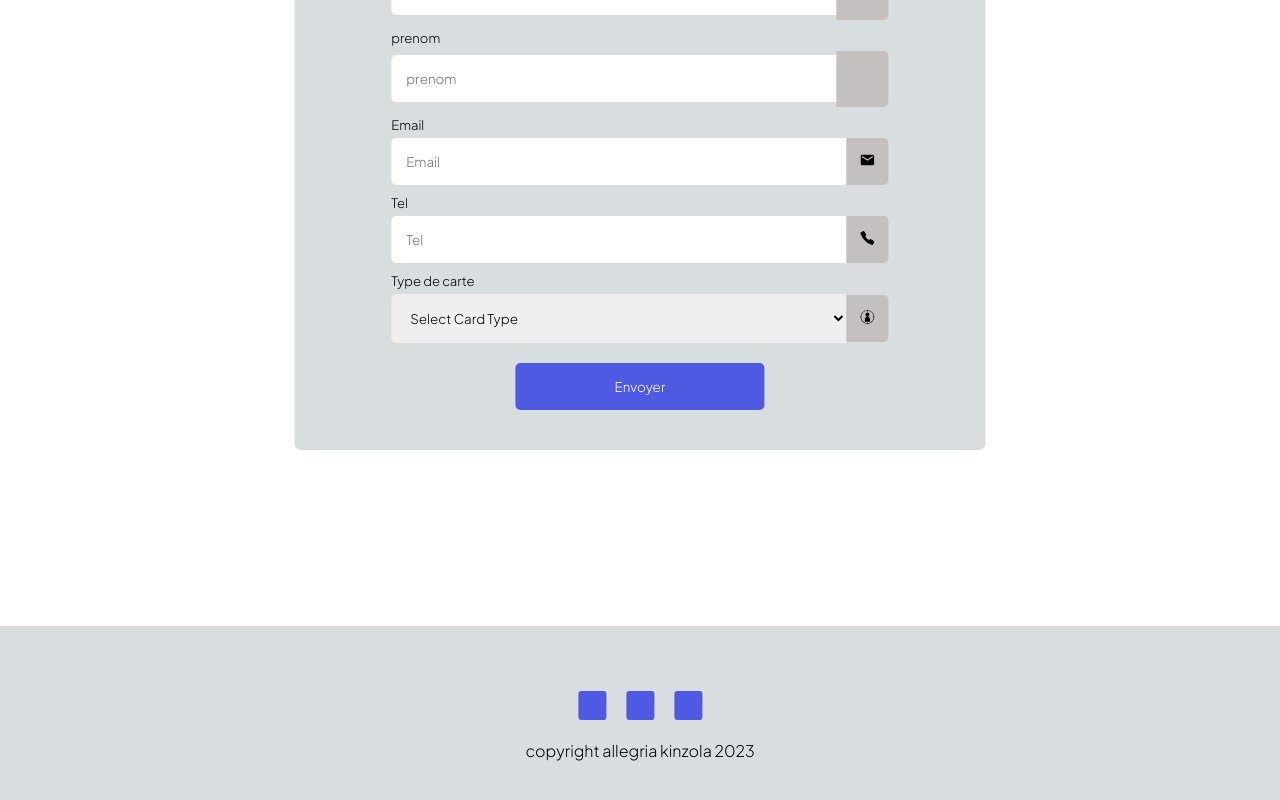
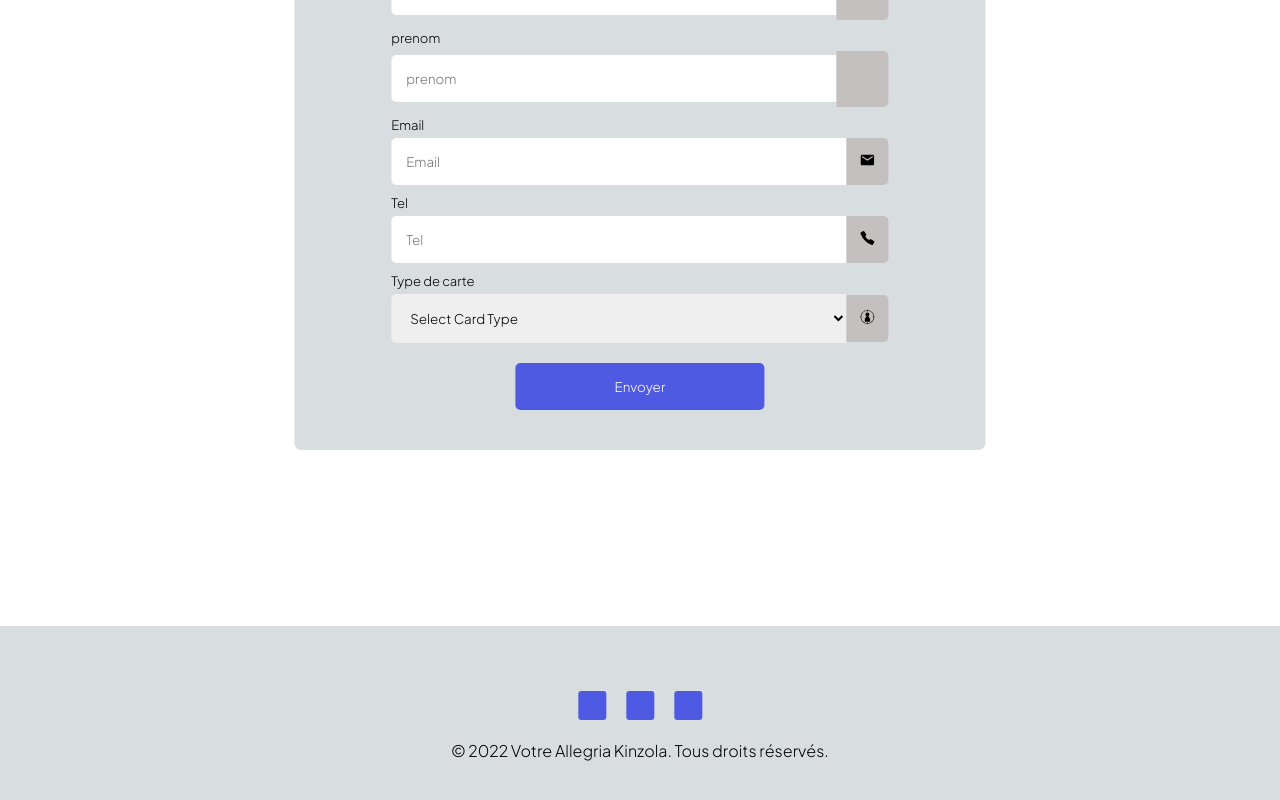
Before and after one commit to allegriakinzola/eureka, a React (Vite) app: page / in a window 1280 px wide. Shown: the part 1845-2645 px from the top of the page. Built offline with nearby package versions, Linux system fonts and the light colour scheme; some icons are missing; a web font is replaced by a local one.

Commit message:
changement au footer

```diff
--- a/src/sections/footer.jsx
+++ b/src/sections/footer.jsx
@@ -9,7 +9,7 @@ export function Footer (){
                     <span><FaPerson/></span>
                     <span><FaPerson/></span>
                 </div>
-                <p>copyright allegria kinzola 2023</p>
+                <p>&copy; 2022 Votre Allegria Kinzola. Tous droits réservés.</p>
            </div>
         </div>
     )
```
